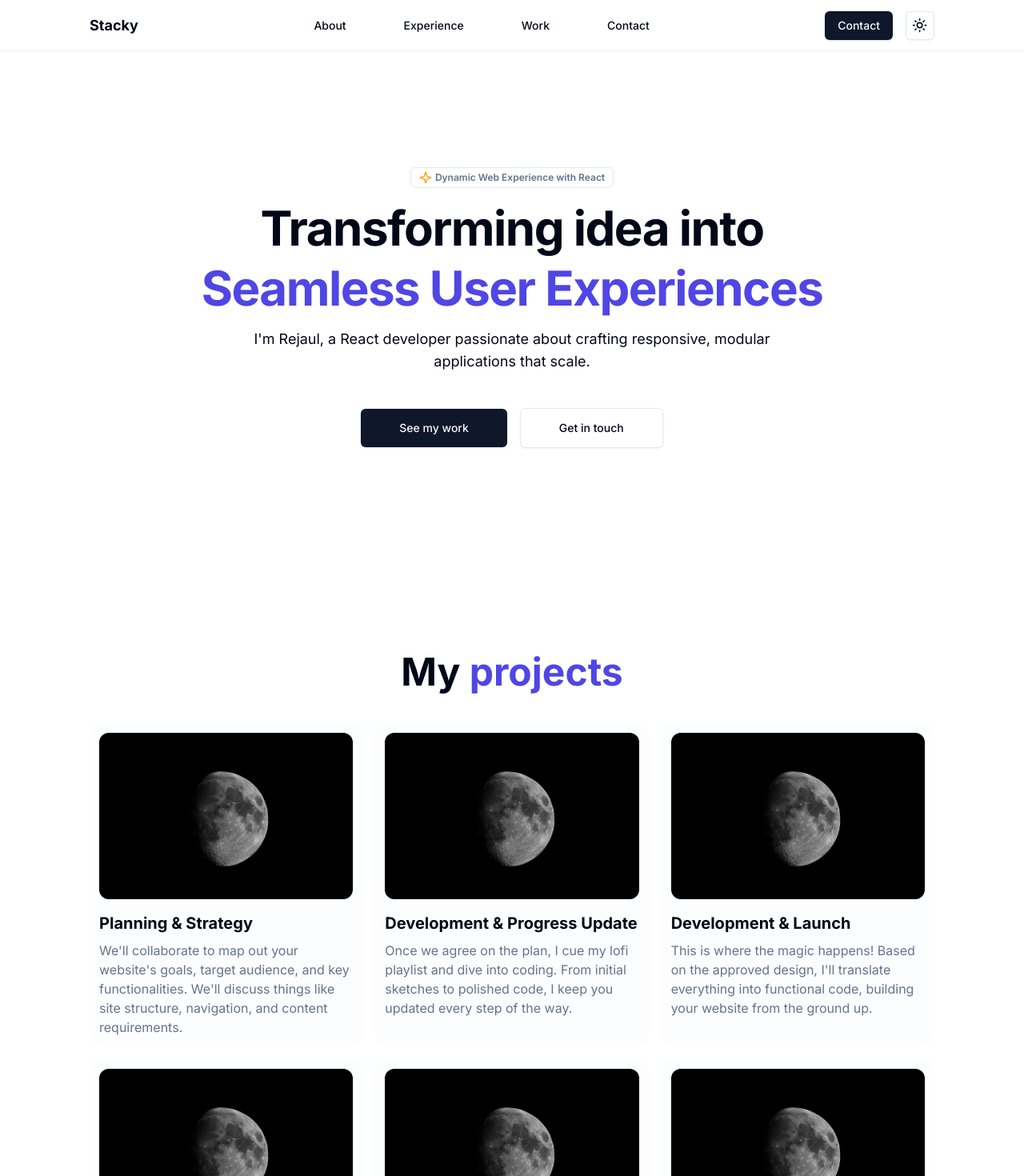
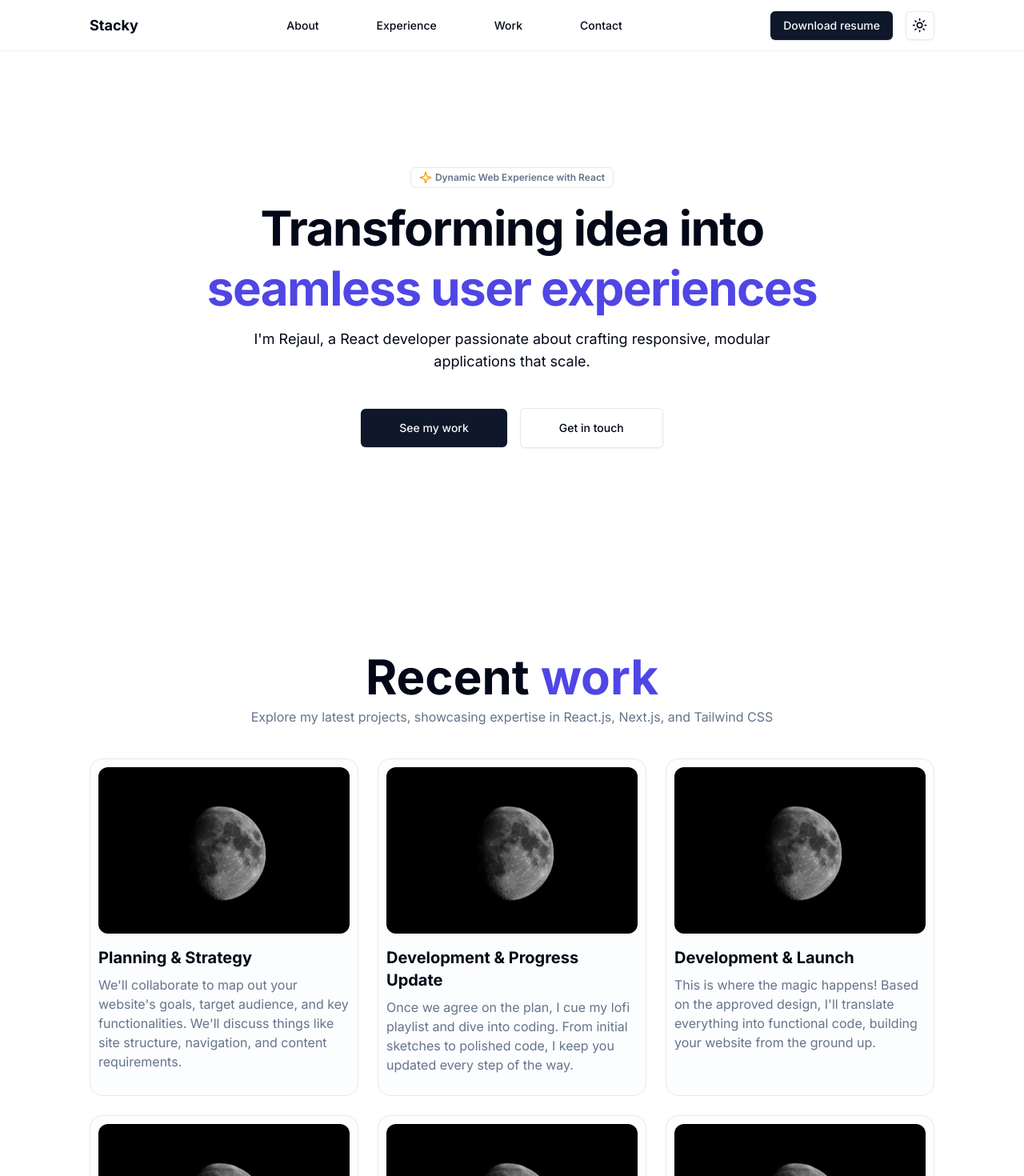
Before and after one commit to rejaulkariim/stacky, a Next.js app: page / in a window 1280 px wide. Shown: the top 1470 px of the page at 80% size. Built offline with nearby package versions, Linux system fonts and the light colour scheme.

Commit message:
feat: added section header

```diff
--- a/src/components/sections/Hero.tsx
+++ b/src/components/sections/Hero.tsx
@@ -20,7 +20,7 @@ const Hero = () => {
           <h1 className="relative tracking-tight text-balance font-bold !leading-tight text-foreground text-4xl md:text-5xl lg:text-6xl">
             Transforming idea into
             <br />
-            <span className="text-indigo-600">Seamless User Experiences</span>
+            <span className="text-indigo-600">seamless user experiences</span>
           </h1>
 
           {/* you can add your subtitle or description here */}
--- a/src/components/sections/Projects.tsx
+++ b/src/components/sections/Projects.tsx
@@ -1,22 +1,23 @@
 import { projects } from "@/constants";
 import Image from "next/image";
 import MaxWidthWrapper from "../shared/MaxWidthWrapper";
+import SectionHeader from "../shared/SectionHeader";
 
 const Projects = () => {
   return (
-    <section className="py-10 md:pt-20 lg:pt-28">
+    <section id="work" className="py-10 md:pt-20 lg:pt-28">
       <MaxWidthWrapper>
-        <div className="text-center">
-          <h2 className="text-xl md:text-4xl lg:text-5xl font-bold">
-            My <span className="text-indigo-600">projects</span>
-          </h2>
-        </div>
+        <SectionHeader
+          title="Recent"
+          span="work"
+          description="Explore my latest projects, showcasing expertise in React.js, Next.js, and Tailwind CSS"
+        />
 
-        <div className="grid grid-cols-1 md:grid-cols-3 gap-4 mt-10">
+        <div className="grid grid-cols-1 md:grid-cols-2 lg:grid-cols-3 gap-6 mt-10">
           {projects.map((item) => (
             <div
               key={item.title}
-              className="max-w-sm hover:shadow-lg bg-accent/20 rounded-2xl p-3"
+              className="hover:shadow-lg bg-accent/20 rounded-2xl p-2.5 border"
             >
               <div className="w-full h-52 overflow-hidden rounded-xl relative group cursor-pointer">
                 <Image
@@ -28,7 +29,7 @@ const Projects = () => {
                 />
               </div>
 
-              <div className="mt-4 space-y-2">
+              <div className="mt-4 space-y-2 pb-4">
                 <h3 className="text-xl font-bold">{item.title}</h3>
                 <p className="text-muted-foreground">{item.description}</p>
               </div>
--- a/src/components/shared/Navbar.tsx
+++ b/src/components/shared/Navbar.tsx
@@ -38,7 +38,7 @@ const Navbar = () => {
 
           {/* Action button and theme switcher */}
           <div className="flex justify-center items-center gap-x-4">
-            <Button>Contact</Button>
+            <Button>Download resume</Button>
             <ModeToggle />
           </div>
         </nav>
--- /dev/null
+++ b/src/components/shared/SectionHeader.tsx
@@ -0,0 +1,18 @@
+type TheaderProps = {
+  title: string;
+  span: string;
+  description: string;
+};
+
+const SectionHeader = ({ title, span, description }: TheaderProps) => {
+  return (
+    <div className="text-center space-y-2 max-w-2xl mx-auto">
+      <h2 className="text-4xl md:text-5xl lg:text-6xl font-bold">
+        {title} <span className="text-indigo-600">{span}</span>
+      </h2>
+      <p className="text-muted-foreground max-w-prose mx-auto">{description}</p>
+    </div>
+  );
+};
+
+export default SectionHeader;
```
